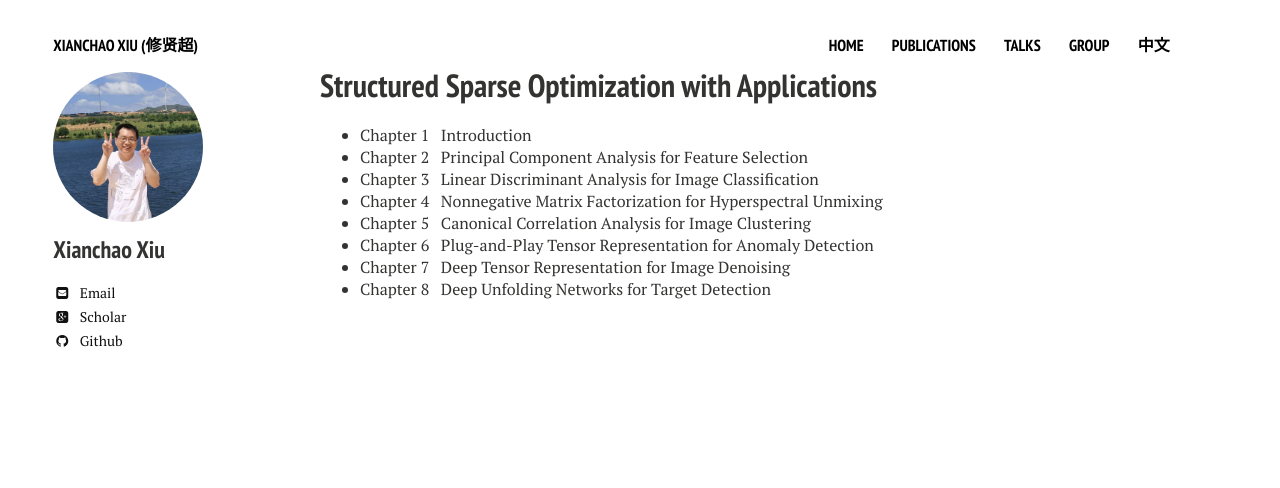
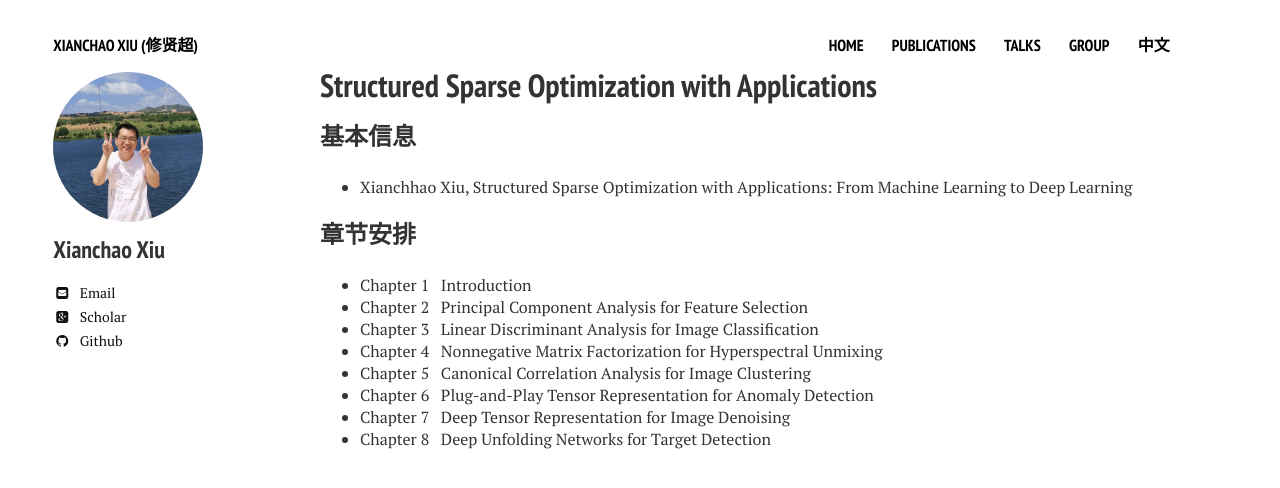
Before and after one commit to xianchaoxiu/xianchaoxiu.github.io, a Jekyll site: the page built from chinese/book/index.md, in a window 1280 px wide. Shown: the top 488 px of the page. Built offline with Jekyll 4.4.1, drawn with Linux system fonts in a browser that asks for light colours; nearby versions of some CDN libraries.

Commit message:
Update index.md

```diff
--- a/chinese/book/index.md
+++ b/chinese/book/index.md
@@ -5,6 +5,11 @@ comments: false
 share: false
 ---
 
+
+### 基本信息
+* Xianchhao Xiu, Structured Sparse Optimization with Applications: From Machine Learning to Deep Learning
+
+### 章节安排
 * Chapter 1 &nbsp;  Introduction<br>
 * Chapter 2 &nbsp;  Principal Component Analysis for Feature Selection<br>
 * Chapter 3 &nbsp;  Linear Discriminant Analysis for Image Classification<br>
```
